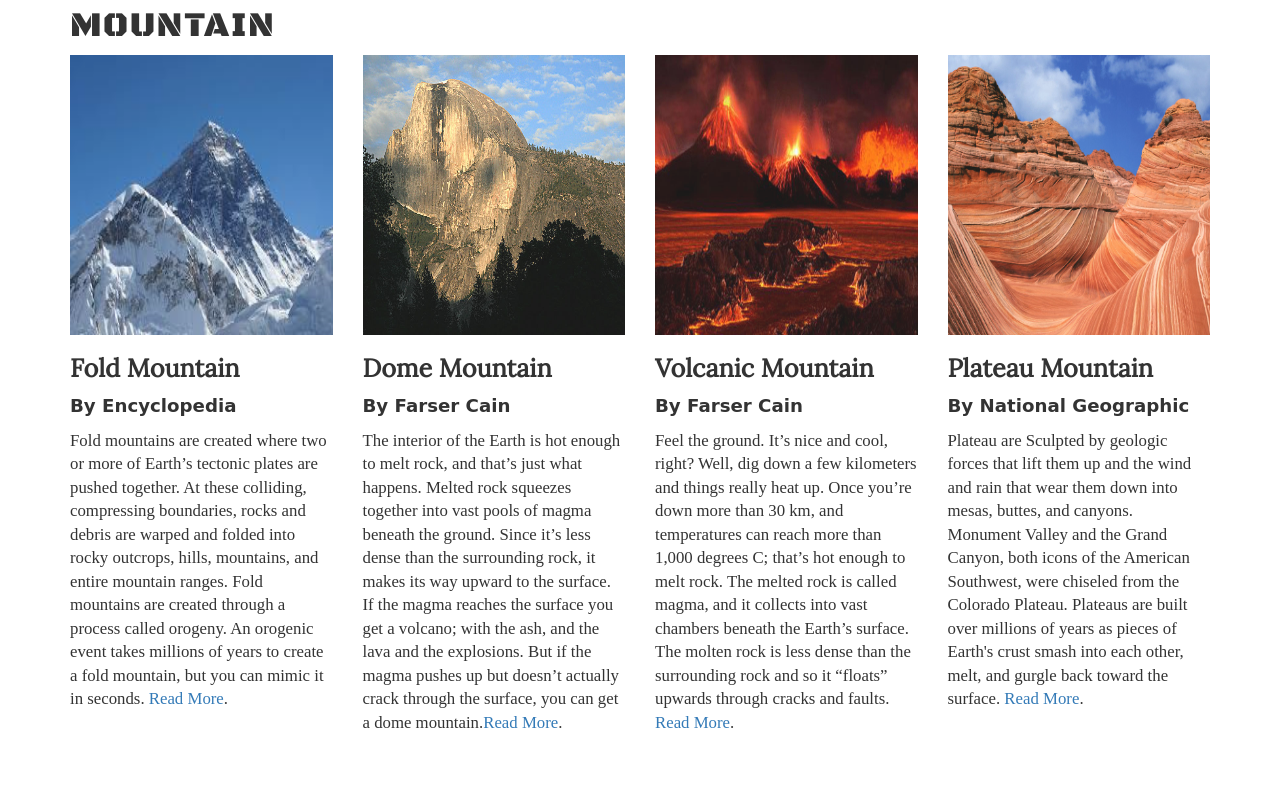
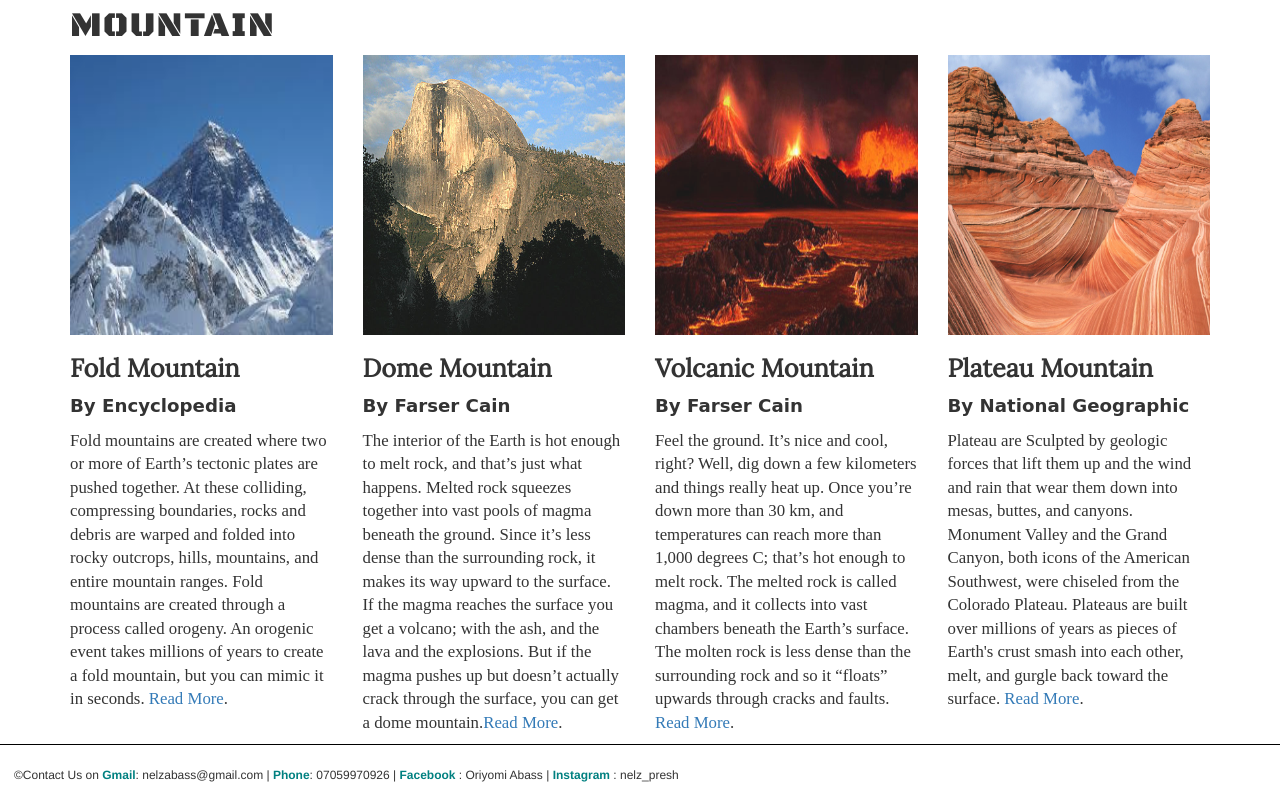
Before and after one commit to nelzpresh/Jump, a plain HTML site: page index.html in a window 1280 px wide. Shown: the part 8018-8818 px from the top of the page. Before the commit the page ends 8762 px from the top, so only its background shows below. Drawn offline with nearby package versions, Linux system fonts and the light colour scheme; a web font is replaced by a local one.

Commit message:
New Commit

```diff
--- a/index.html
+++ b/index.html
@@ -681,5 +681,9 @@
             </div>
           </div>
         </div>
+
+      <footer>
+        <h6>&copy;Contact Us on <strong>Gmail</strong>: nelzabass@gmail.com | <strong>Phone</strong>: 07059970926 | <strong>Facebook</strong> : Oriyomi Abass | <strong>Instagram</strong> : nelz_presh</h6>
+  </footer>
   </body>
 </html>
--- a/resources/css/style.css
+++ b/resources/css/style.css
@@ -253,3 +253,17 @@ background-color: aqua
 #plateau img{
 height: 20rem;
 }
+
+/* FOOTER */
+footer {
+display: inline-flex;
+border-top: 1.5px solid black;
+padding: 1rem;
+width: 100%;
+height: 4rem;
+font-size: 1.1rem;
+}
+
+strong {
+color: teal;
+}
```
